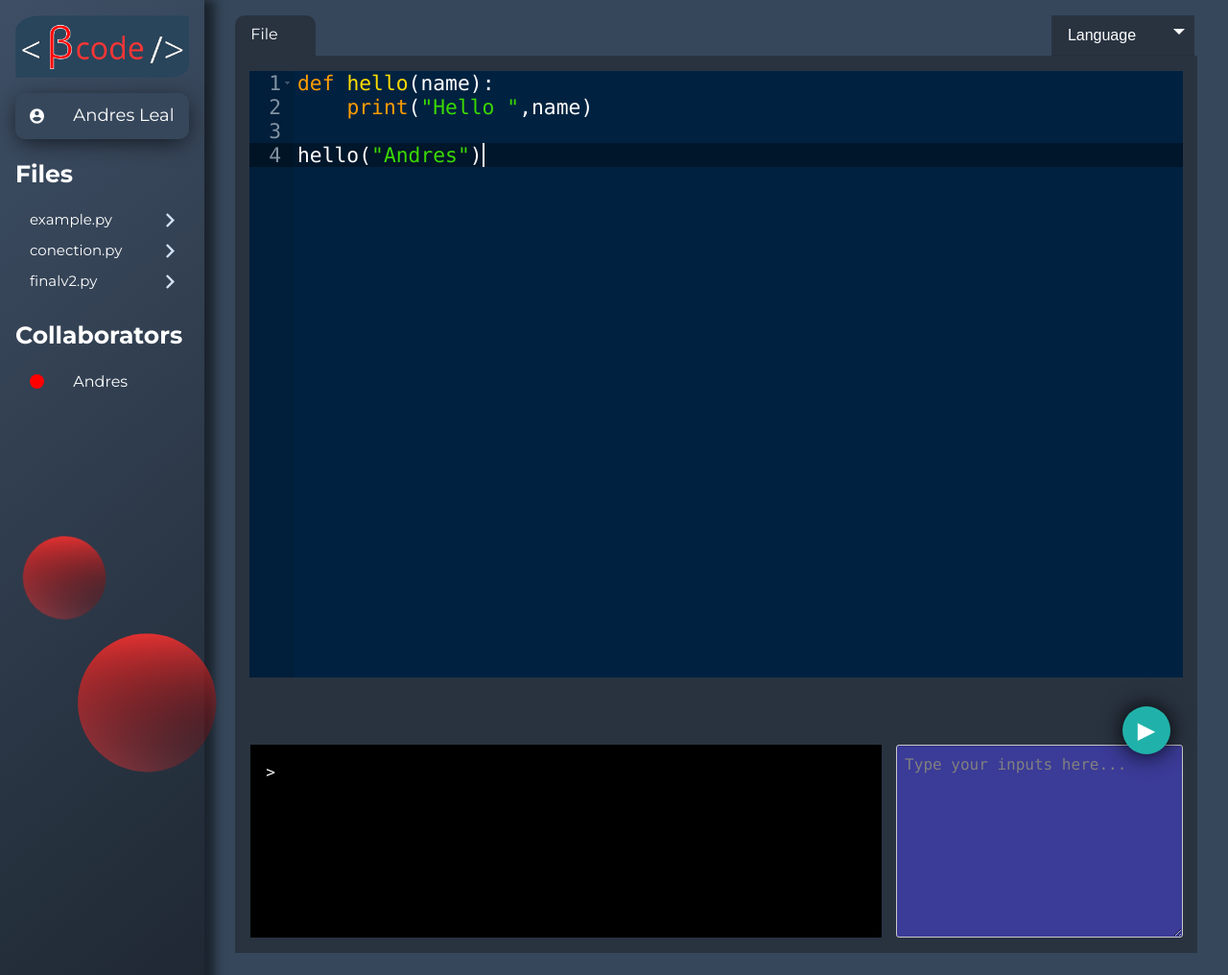
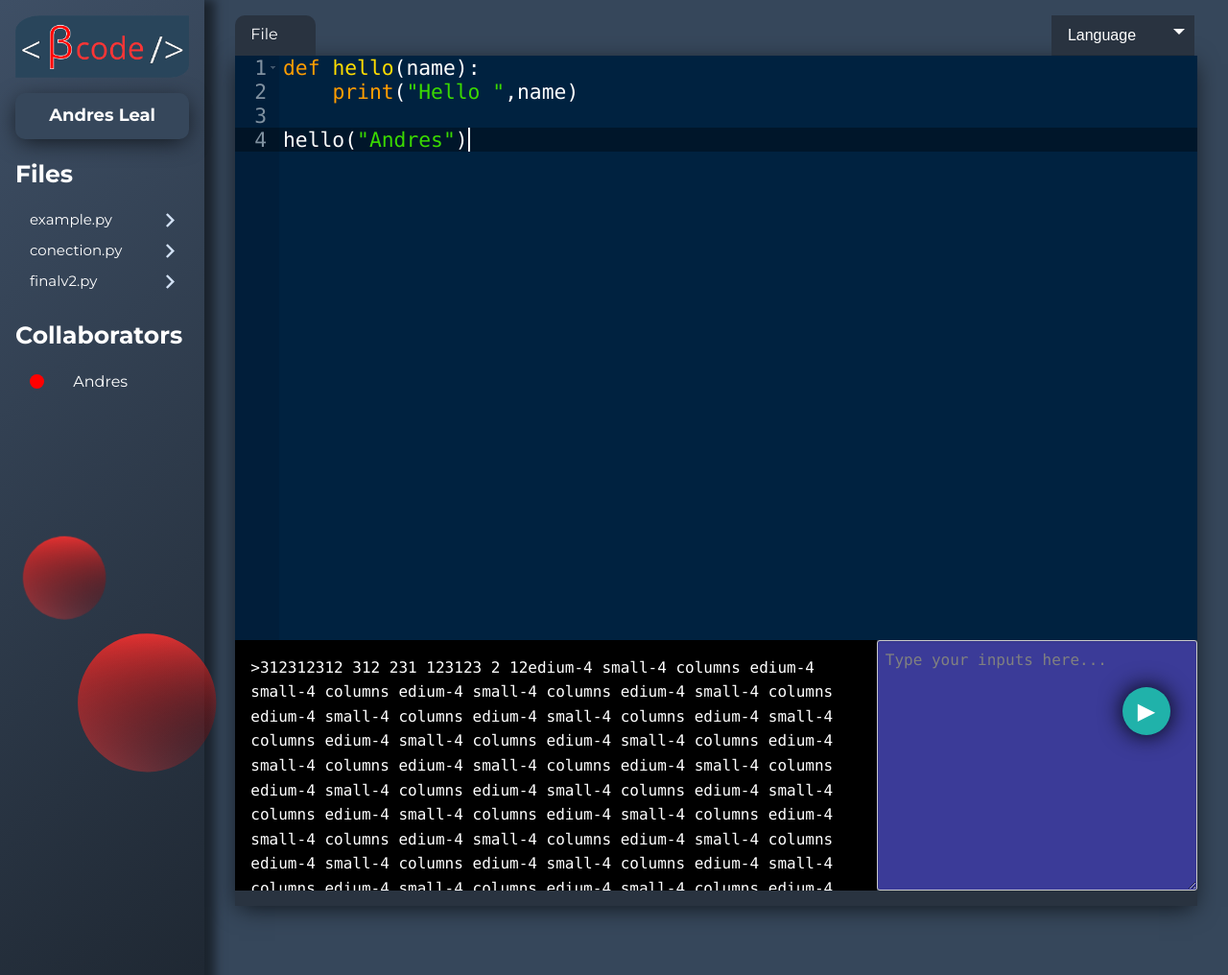
Before and after one commit to Pixele9/betaCode, a Django app: page /index in a window 1280 px wide. Shown: the whole page at 96% size. Run offline with Django 3.2, Linux system fonts and the light colour scheme; parts of the project's set-up code (start-up, migrations or seed data) failed here and were passed over; some libraries are stand-ins or nearby versions; some web fonts are replaced.

Commit message:
Arreglo del main, consola/input/boton/navbar
Se elimino el icono del perfil, genera más problemas de los que resuelve...

```diff
--- a/Static/css/app.css
+++ b/Static/css/app.css
@@ -279,10 +279,6 @@ body {
             font-family: 'Montserrat';
             font-weight: bold;
         }
-.dtextU{
-
-    height: 100%;
-}
 .dicono{
     height: 100%;
 }
@@ -292,8 +288,9 @@ body {
 .textU{
     display: flex;
     align-items: center;
-    justify-content: left;
+    justify-content: center;
     font-size: 18px;
+    font-weight: bold;
     height: 100%;
     color: white;
     font-family: 'Montserrat';
@@ -489,7 +486,12 @@ body {
 #Acodigo{
     z-index: 6;
 }
-
+.bCode{
+    padding-bottom: 1rem;
+    height: 90%;
+    background-color: #293340;
+    box-shadow: 0px 5px 24px -4px rgba(0,0,0,0.75);
+}
 #console-div {
     overflow-y: scroll;
 }
--- a/Static/js/funcionesAndres.js
+++ b/Static/js/funcionesAndres.js
@@ -60,7 +60,7 @@ function compile() {
 	code = code.substring(numeroLineas, code.length)
 	console.log(code);
 
-	let url = "http://148.220.209.116:8000/compiler";
+	let url = "http://192.168.0.101:8000/compiler";
 	let token = getCookie('csrftoken');
 
 	settings = {
--- a/Static/js/funcionesUriel.js
+++ b/Static/js/funcionesUriel.js
@@ -10,7 +10,7 @@ iniciarSesion = () =>{
     }else{
         $.ajax({
             type: 'POST',
-            url: 'http://148.220.209.116:8000/',
+            url: 'http://192.168.0.101:8000/',
             data: {username:username, password:password},
             success: function(data){
                 if (data["Exito"]){
--- a/Templates/main.html
+++ b/Templates/main.html
@@ -12,7 +12,7 @@
 	<script	src="https://code.jquery.com/jquery-3.4.1.min.js"
 	integrity="sha256-CSXorXvZcTkaix6Yvo6HppcZGetbYMGWSFlBw8HfCJo="
 	crossorigin="anonymous"></script>
-	<script src="{% static 'js/foundation.js' %} " defer></script>
+	<script src="{% static 'js/foundation.js' %}" defer></script>
 	<script defer src="https://cdnjs.cloudflare.com/ajax/libs/animejs/2.2.0/anime.js" integrity="sha256-kRbW+SRRXPogeps8ZQcw2PooWEDPIjVQmN1ocWVQHRY=" crossorigin="anonymous"></script>
 	<script src="https://cdnjs.cloudflare.com/ajax/libs/ace/1.4.6/ace.js" integrity="sha256-CVkji/u32aj2TeC+D13f7scFSIfphw2pmu4LaKWMSY8=" crossorigin="anonymous"></script>
 	<link rel="stylesheet" href="{% static 'css/styles.css' %}">
@@ -28,13 +28,10 @@
 			<img class="iLogo" src="{% static 'img/logo.png' %}">
 		</div>
 		<div class="row usuario" id="bUsuario">
-			<div class="columns large-3 small-3 medium-3 dicono">
-				<img class="icono" src="{% static 'img/ic_account_circle_24px.svg' %}">
-			</div>
-			<div class="columns large-9 dtextU">
+			<div class="columns large-12 dtextU">
 				<p class="textU">Andres Leal</p>
 				<div class="row" id="oUsuario">
-					<div class="medium-12 medium-centered oWhite" onmouseover="style.backgroundColor='#36475B'" onmouseout="style.backgroundColor='#28374C'">
+					<div class="large-12 medium-12 medium-centered oWhite" onmouseover="style.backgroundColor='#36475B'" onmouseout="style.backgroundColor='#28374C'">
 						<div class="row">
 							<div class="medium-4 small-4 columns "><img class="iconoB" src="{% static 'img/ic_person_outline_24px.svg' %}"></div>
 							<div class="medium-8 small-6 columns text-left textW">Account</div>
@@ -42,7 +39,7 @@
 					</div>
 					<div class="medium-12 medium-centered oRed" onmouseover="style.backgroundColor='#36475B'" onmouseout="style.backgroundColor='#28374C'">
 						<div class="row">
-							<div class="medium-4 small-4 columns "><img class="iconoR" src="{% static 'img/ic_exit_to_app_24px.svg' %} "></div>
+							<div class="medium-4 small-4 columns "><img class="iconoR" src="{% static 'img/ic_exit_to_app_24px.svg' %}"></div>
 							<div class="medium-8 small-6 columns text-left textR">Log out</div>
 						</div>
 					</div>
@@ -98,7 +95,7 @@
 				<p id="betaCode-titleS">BetaCode</p>
 			</div>
 		</div>
-		<section class="columns large-12 codigo" id="Acodigo" style="padding: 1rem 2rem 1rem 2rem;background-color: #36475B; z-index: 6">
+		<section class="columns large-12 small-12 medium-12 codigo" id="Acodigo" style="padding: 1rem 2rem 1rem 2rem;background-color: #36475B; z-index: 6; height: 100%;">
 			<div class="row large-12">
 				<div class="columns small-4 large-1 medium-3 pestañas" style="background-color: #293340; color: white; padding-top: .5rem;">File</div>
 				<div class="columns small-2 large-9 medium-5"></div>
@@ -114,8 +111,9 @@
 					</div>
 				</div>
 			</div>
-			<div class="expanded row large-12 medium-12 small-12" style="padding-top:1rem;padding-bottom: 1rem;height: 95%;background-color: #293340;">
-				<div class="columns large-12 medium-12 small-12" style="height: 70%; width: 100%; margin-bottom: -3rem">
+			<div class="expanded row large-12 medium-12 small-12 bCode">
+				<div class="row large-12 medium-12 small-12" style="height: 100%">
+					<div class="columns large-12 medium-12 small-12" id="arriba" style="padding-left: 0rem; padding-right: 0rem; height: 70%; width: 100%; margin-bottom: 0rem">
 						<div class="escribirC" style="background-color: #36475B; color: white; width: 100%; height: 100%;">
 							<div id='container'>
 								<div id="editor">
@@ -123,12 +121,20 @@
 							</div>
 						</div>
 					</div>
-				<div class="expanded row large-12 medium-12 small-12" style="padding-right: 0rem; padding-left: 1rem;">
-					<div id="console-div" class="large-8 medium-8 small-6 columns" style="background-color: black; height: 100%; padding: 1rem;width: 100%;">
-						<p id="console-output"style="color: white; font-family: 'Lucida Console', arial;">>  </p>
+					<div class="row large-12 medium-12 small-12" id="abajo" style="padding-right: 0rem; padding-left: 0rem; height: 30%">
+						<div id="console-div" class="columns large-8 medium-8 small-12" style="box-sizing: border-box;background-color: black; padding: 1rem; margin-bottom: 0rem; width: 100%; height: 100%;">
+							<p id="console-output"style="color: white; font-family: 'Lucida Console', arial;">>312312312
+							312
+						231
+					123123
+				2
+			12edium-4 small-4 columns edium-4 small-4 columns edium-4 small-4 columns edium-4 small-4 columns edium-4 small-4 columns edium-4 small-4 columns edium-4 small-4 columns edium-4 small-4 columns edium-4 small-4 columns edium-4 small-4 columns edium-4 small-4 columns edium-4 small-4 columns edium-4 small-4 columns edium-4 small-4 columns edium-4 small-4 columns edium-4 small-4 columns edium-4 small-4 columns edium-4 small-4 columns edium-4 small-4 columns edium-4 small-4 columns edium-4 small-4 columns edium-4 small-4 columns edium-4 small-4 columns edium-4 small-4 columns edium-4 small-4 columns edium-4 small-4 columns edium-4 small-4 columns edium-4 small-4 columns edium-4 small-4 columns edium-4 small-4 columns edium-4 small-4 columns edium-4 small-4 columns edium-4 small-4 columns edium-4 small-4 columns edium-4 small-4 columns edium-4 small-4 columns edium-4 small-4 columns edium-4 small-4 columns edium-4 small-4 columns edium-4 small-4 columns
+		123
+	123</p>
 						</div>
-					<div class="large-4 medium-4 small-6 columns" style="height: 100%; width: 100%;">
+						<div class="columns large-4 medium-4 small-12" style="padding-right: 0rem;padding-left: 0rem;" >
 							<textarea style="height: 100%;width: 100%; color: white;font-family: 'Lucida Console',arial; background-color: #3B3B98;" placeholder="Type your inputs here..."></textarea>
+						</div>
 					</div>
 				</div>
 			</div>
@@ -166,6 +172,62 @@
 	<script defer src="{% static 'js/funcionesAndres.js' %}"></script>
 	<script type="text/javascript">
 		var idFile;
+		function pequeno() {
+			document.getElementById("arriba").style.height = "50%";
+			document.getElementById("abajo").style.height = "45%";
+			document.getElementById("console-div").style.marginBottom= '1rem';
+			document.getElementById("console-div").style.height= '130px';
+			document.getElementById("run-btn").style.bottom= '93%';
+			document.getElementById("run-btn").style.right= '25px';
+			document.getElementById("run-btn").style.width= '40px';
+			document.getElementById("run-btn").style.height= '40px';
+		}
+
+		function mediano() {
+			document.getElementById("arriba").style.height = "70%";
+			document.getElementById("abajo").style.height = "30%";
+			document.getElementById("console-div").style.marginBottom = '0rem';
+			document.getElementById("console-div").style.height= '100%';
+			document.getElementById("run-btn").style.bottom= '230px';
+			document.getElementById("run-btn").style.right= '60px';
+			document.getElementById("run-btn").style.width= '50px';
+			document.getElementById("run-btn").style.height= '50px';
+		}
+
+		function grande() {
+			document.getElementById("arriba").style.height = "70%";
+			document.getElementById("abajo").style.height = "30%";
+			document.getElementById("console-div").style.marginBottom = '0rem';
+			document.getElementById("console-div").style.height= '100%';
+			document.getElementById("run-btn").style.bottom= '250px';
+			document.getElementById("run-btn").style.right= '60px';
+			document.getElementById("run-btn").style.width= '50px';
+			document.getElementById("run-btn").style.height= '50px';
+		}
+
+		function screen_resize() {
+			var h = parseInt(window.innerHeight);
+			var w = parseInt(window.innerWidth);
+
+				if(w <= 500) {
+		        pequeno();
+		    } else if(w > 500 && w <=850) {
+		        mediano();
+		    } else {
+		        grande();
+		    }
+
+		}
+// if window resize call responsive function
+$(window).resize(function(e) {
+	screen_resize();
+});
+// call responsive function on default :)
+$(document).ready(function(e) {
+	screen_resize();
+});
+
+
 		document.getElementById("bUsuario").onclick = function() {
 			if( document.getElementById("oUsuario").style.display == "flex"){
 				document.getElementById("oUsuario").style.display = "none";
```
Lines whose indentation alone changed are shown as unchanged.
